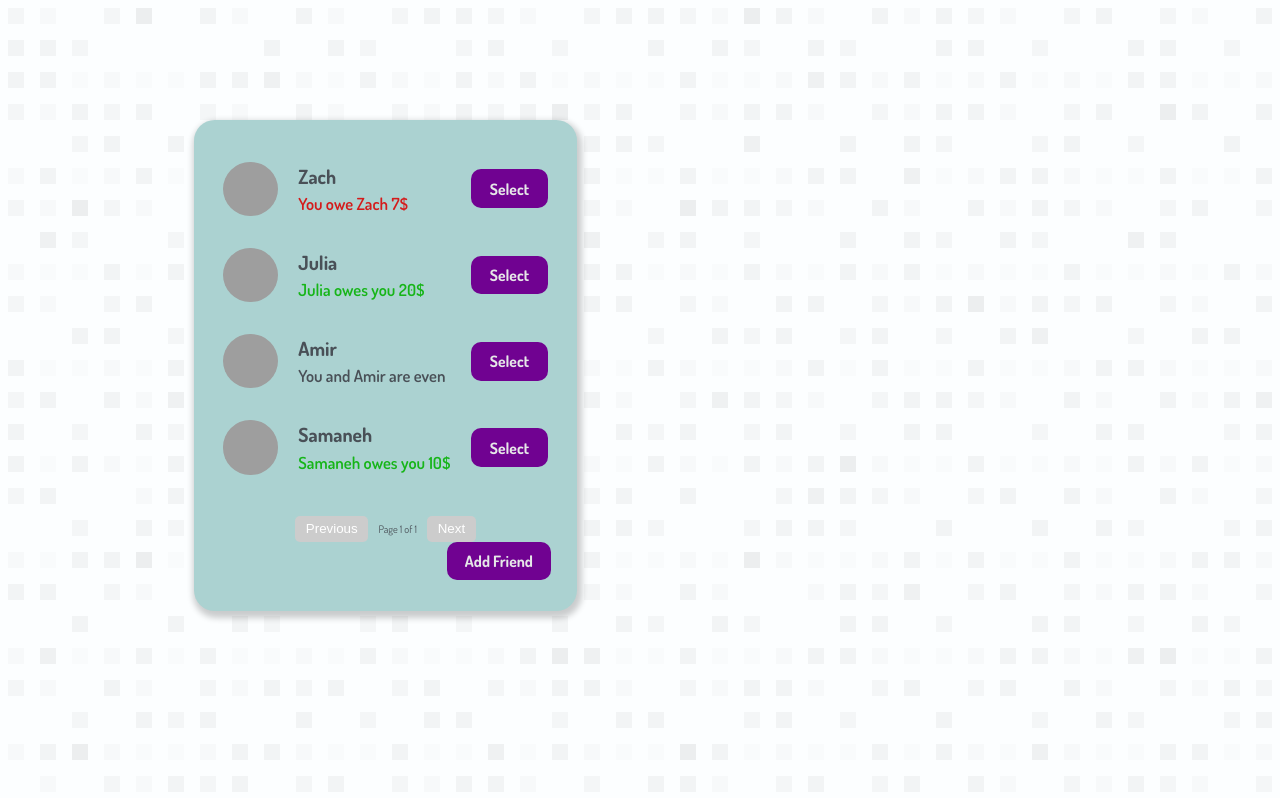
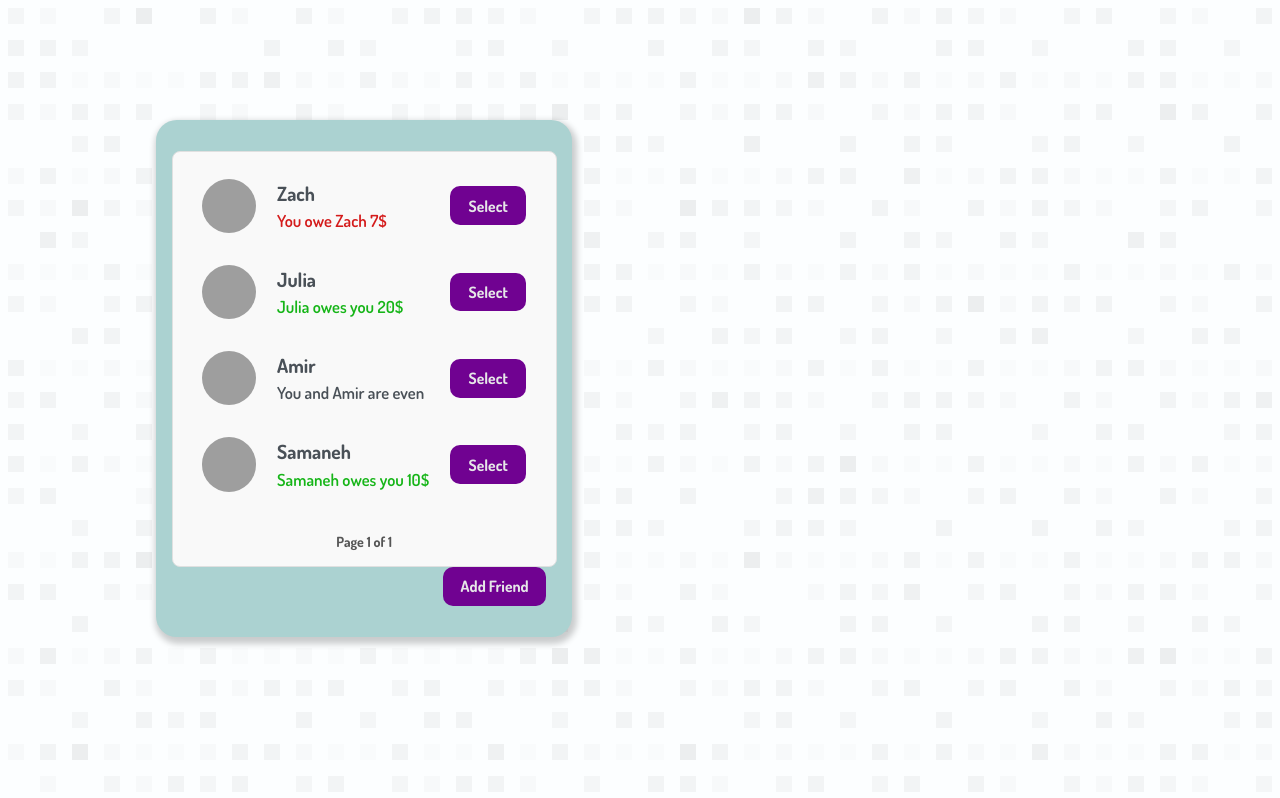
Before and after one commit to MatinT-SA/share-split, a React (Create React App) app: page / in a window 1280 px wide. Built offline with nearby package versions, Linux system fonts and the light colour scheme; grey boxes are pictures that could not be loaded; a web font is replaced by a local one.

Commit message:
changing logic for displaying prev and next buttons and a little bit of style

```diff
--- a/src/components/FriendsList.js
+++ b/src/components/FriendsList.js
@@ -8,18 +8,19 @@ export function FriendsList({ friends, onSelectFriend, selectedFriend }) {
   const totalPages = Math.ceil(friends.length / friendsPerPage);
   const startIndex = (currentPage - 1) * friendsPerPage;
   const endIndex = startIndex + friendsPerPage;
+
   const currentFriends = friends.slice(startIndex, endIndex);
 
-  function handleNextPage() {
-    setCurrentPage((page) => Math.min(page + 1, totalPages));
+  function handlePreviousPage() {
+    setCurrentPage((prevPage) => prevPage - 1);
   }
 
-  function handlePreviousPage() {
-    setCurrentPage((page) => Math.max(page - 1, 1));
+  function handleNextPage() {
+    setCurrentPage((prevPage) => prevPage + 1);
   }
 
   return (
-    <div>
+    <div className="friends-list-container">
       <ul>
         {currentFriends.map((friend) => (
           <Friend
@@ -30,16 +31,26 @@ export function FriendsList({ friends, onSelectFriend, selectedFriend }) {
           />
         ))}
       </ul>
+
       <div className="pagination">
-        <button onClick={handlePreviousPage} disabled={currentPage === 1}>
-          Previous
-        </button>
+        {/* Conditionally render Previous button */}
+        {currentPage > 1 && (
+          <button onClick={handlePreviousPage} className="pagination-btn">
+            Previous
+          </button>
+        )}
+
+        {/* Conditionally render Next button */}
+        {currentPage < totalPages && (
+          <button onClick={handleNextPage} className="pagination-btn">
+            Next
+          </button>
+        )}
+
+        {/* Show page information */}
         <span>
           Page {currentPage} of {totalPages}
         </span>
-        <button onClick={handleNextPage} disabled={currentPage === totalPages}>
-          Next
-        </button>
       </div>
     </div>
   );
--- a/src/index.css
+++ b/src/index.css
@@ -235,30 +235,44 @@ form h2 {
 /* ◉◉◉◉◉◉◉◉◉◉◉◉◉❯ Pagination ❮◉◉◉◉◉◉◉◉◉◉◉◉◉ */
 /* ~~~~~~~~~~~~~~~~~~~~~~~~~~~~~~~~~~~~~~~~~~~~~~~~~~~~~~ */
 
+/* Friends list container */
+.friends-list-container {
+  padding: 16px;
+  border: 1px solid #e0e0e0;
+  border-radius: 8px;
+  background-color: #f9f9f9;
+}
+
+/* Pagination buttons container */
 .pagination {
   display: flex;
   justify-content: center;
   align-items: center;
-  gap: 1rem;
-  margin-top: 1rem;
+  gap: 12px;
+  margin-top: 16px;
 }
 
-.pagination button {
-  padding: 0.5rem 1rem;
+/* Pagination buttons */
+.pagination-btn {
   background-color: #007bff;
   color: white;
   border: none;
-  border-radius: 5px;
+  border-radius: 4px;
+  padding: 8px 16px;
   cursor: pointer;
+  font-size: 14px;
+  transition: background-color 0.3s ease;
 }
 
-.pagination button:disabled {
-  background-color: #ccc;
-  cursor: not-allowed;
+.pagination-btn:hover {
+  background-color: #0056b3;
 }
 
+/* Current page display */
 .pagination span {
-  font-size: 1rem;
+  font-size: 14px;
+  color: #555;
+  font-weight: bold;
 }
 
 /* ~~~~~~~~~~~~~~~~~~~~~~~~~~~~~~~~~~~~~~~~~~~~~~~~~~~~~~ */
```
